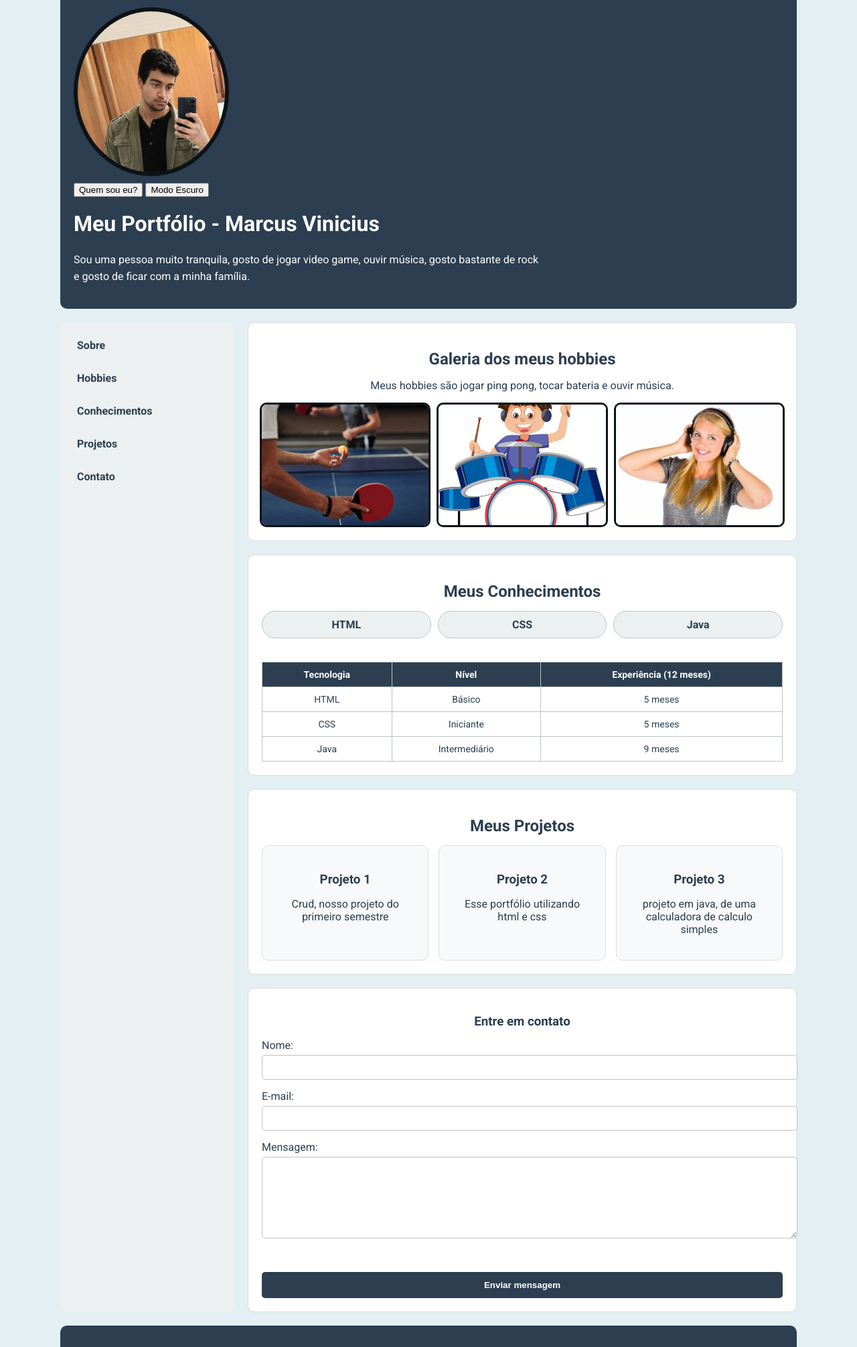
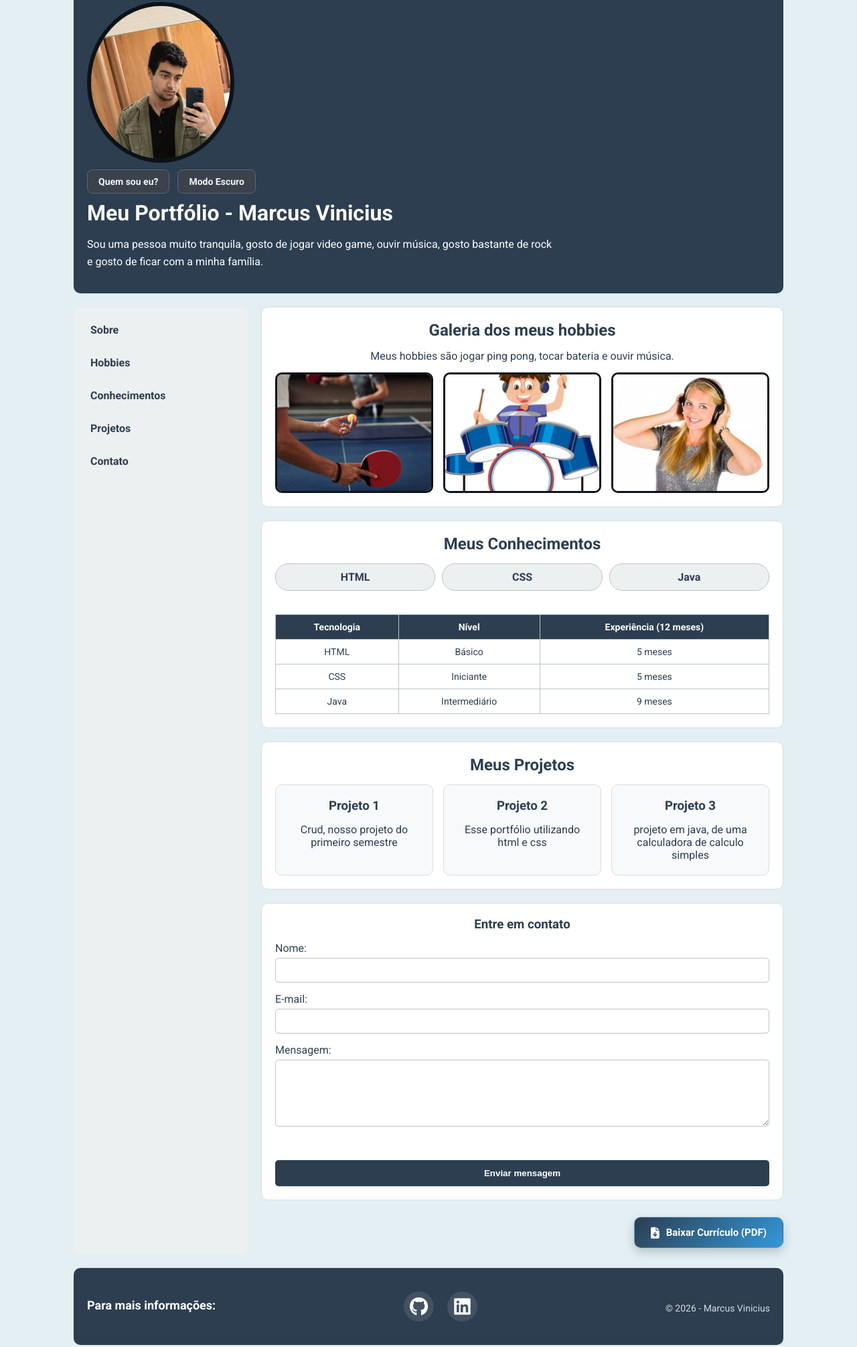
Before and after one commit to vini2008/Desenvolvimento-Web, a plain HTML site: page aula-115/index.html in a window 1280 px wide. Shown: the part 52-2063 px from the top of the page at 67% size. Drawn offline with Linux system fonts and the light colour scheme.

Commit message:
finalizando

```diff
--- a/aula-115/css/style.css
+++ b/aula-115/css/style.css
@@ -1,4 +1,4 @@
-aula-111/css/style.css* {
+* {
     box-sizing: border-box;
     margin: 0;
     padding: 0;
@@ -14,6 +14,7 @@ img {
     max-width: 100%;
     height: auto;
 }
+
 .layout {
     display: grid;
     grid-template-areas:
@@ -212,6 +213,46 @@ button[type="submit"]:hover {
     background-color: #3498DB;
 }
 
+.curriculo-acao {
+    display: flex;
+    justify-content: center;
+    width: 100%;
+    margin-top: 5px;
+    margin-bottom: 10px;
+}
+
+.botao.botao-cv {
+    display: inline-flex;
+    align-items: center;
+    justify-content: center;
+    gap: 10px;
+    background: linear-gradient(135deg, #2C3E50 0%, #3498DB 100%);
+    color: #ffffff;
+    text-decoration: none;
+    font-weight: bold;
+    font-size: 15px;
+    padding: 13px 24px;
+    border-radius: 10px;
+    border: 1px solid rgba(255, 255, 255, 0.15);
+    box-shadow: 0 6px 14px rgba(44, 62, 80, 0.25);
+    transition: transform 0.2s ease, box-shadow 0.2s ease, filter 0.2s ease;
+}
+
+.botao.botao-cv:hover {
+    transform: translateY(-2px);
+    box-shadow: 0 10px 18px rgba(52, 152, 219, 0.35);
+    filter: brightness(1.07);
+}
+
+.botao.botao-cv:active {
+    transform: translateY(0);
+    box-shadow: 0 4px 8px rgba(44, 62, 80, 0.2);
+}
+
+.botao.botao-cv i {
+    font-size: 17px;
+}
+
 .footer-principal {
     grid-area: footer;
     background: #2C3E50;
@@ -220,7 +261,7 @@ button[type="submit"]:hover {
     border-radius: 10px;
     display: flex;
     flex-direction: column;
-    align-items: center; /* Centraliza tudo no mobile */
+    align-items: center;
     justify-content: center;
     gap: 15px;
     text-align: center;
@@ -249,19 +290,19 @@ button[type="submit"]:hover {
     justify-content: center;
     width: 45px;
     height: 45px;
-    background-color: rgba(255, 255, 255, 0.1); /* Cria um pequeno círculo/fundo sutil pro ícone */
+    background-color: rgba(255, 255, 255, 0.1);
     border-radius: 50%;
 }
 
 .footer-redes a:hover {
     color: #3498DB;
     background-color: rgba(255, 255, 255, 0.2);
-    transform: translateY(-3px); /* Efeito elegante de subir levemente */
+    transform: translateY(-3px);
 }
 
 .footer-principal p {
     font-size: 14px;
-    opacity: 0.8; /* Deixa o copyright um pouco mais suave */
+    opacity: 0.8;
     margin-top: 5px;
 }
 
@@ -293,6 +334,10 @@ button[type="submit"]:hover {
 
     .projetos-grid {
         grid-template-columns: repeat(2, 1fr);
+    }
+
+    .curriculo-acao {
+        justify-content: flex-end;
     }
 
     .footer-principal {
@@ -342,3 +387,27 @@ button[type="submit"]:hover {
     background-color: #d4edda;
     border: 1px solid #c3e6cb;
 }
+.header-texto button {
+    background-color: #3b424c;
+    color: #f1f5f9;
+    border: 1px solid #5c6675;
+    padding: 9px 16px;
+    border-radius: 8px;
+    font-family: inherit;
+    font-size: 14px;
+    font-weight: bold;
+    cursor: pointer;
+    margin-right: 8px;
+    margin-bottom: 10px;
+    transition: background-color 0.2s ease, border-color 0.2s ease, transform 0.2s ease;
+}
+
+.header-texto button:hover {
+    background-color: #4e5866;
+    border-color: #7a8699;
+    transform: translateY(-1px);
+}
+
+.header-texto button:active {
+    transform: translateY(0);
+}
--- a/aula-115/index.html
+++ b/aula-115/index.html
@@ -17,8 +17,10 @@
             <img src="imagens/perfil.jpg" alt="Foto de perfil de Marcus Vinicius" class="perfil-img">
 
             <div class="header-texto">
-                <button onclick="apresentacao()">Quem sou eu?</button>
-                <button id="btn-tema" onclick="modoEscuro()">Modo Escuro</button>
+            <div class="header-acoes">
+                <button type="button" onclick="apresentacao()" class="btn-header">Quem sou eu?</button>
+                <button type="button" id="btn-tema" onclick="modoEscuro()" class="btn-header btn-secundario">Modo Escuro</button>
+            </div>
                 <h1 id="titulo-principal">Meu Portfólio - Marcus Vinicius</h1>
                 <p id="sobre">Sou uma pessoa muito tranquila, gosto de jogar video game, ouvir música, gosto bastante de rock e gosto de ficar com a minha família.</p>
             </div>
@@ -126,6 +128,11 @@
                     <button type="submit">Enviar mensagem</button>
                 </form>
             </section>
+            <div class="curriculo-acao">
+                            <a href="docs/Currículo_Marcus_Vinicius.pdf" download="Currículo_Marcus_Vinicius.pdf" class="botao botao-cv">
+                                <i class="fa-solid fa-file-arrow-down"></i> Baixar Currículo (PDF)
+                            </a>
+                        </div>
 
         </main>
 
@@ -140,7 +147,6 @@
                     <i class="fa-brands fa-linkedin"></i>
                 </a>
             </div>
-
             <p>&copy; 2026 - Marcus Vinicius</p>
         </footer>
 
--- a/aula-115/js/script.js
+++ b/aula-115/js/script.js
@@ -74,9 +74,9 @@ function modoEscuro() {
 document.getElementById("seuFormulario").addEventListener("submit", function(e) {
     e.preventDefault();
 
-    let nome = document.getElementById("nome").value;
-    let email = document.getElementById("email").value;
-    let mensagem = document.getElementById("mensagem").value;
+    let nome = document.getElementById("nome").value.trim();
+    let email = document.getElementById("email").valu.trim();
+    let mensagem = document.getElementById("mensagem").value.trim();
     let feedback = document.getElementById("feedback");
 
     feedback.textContent = "";
```
Also changed, not shown: 1 other file.
